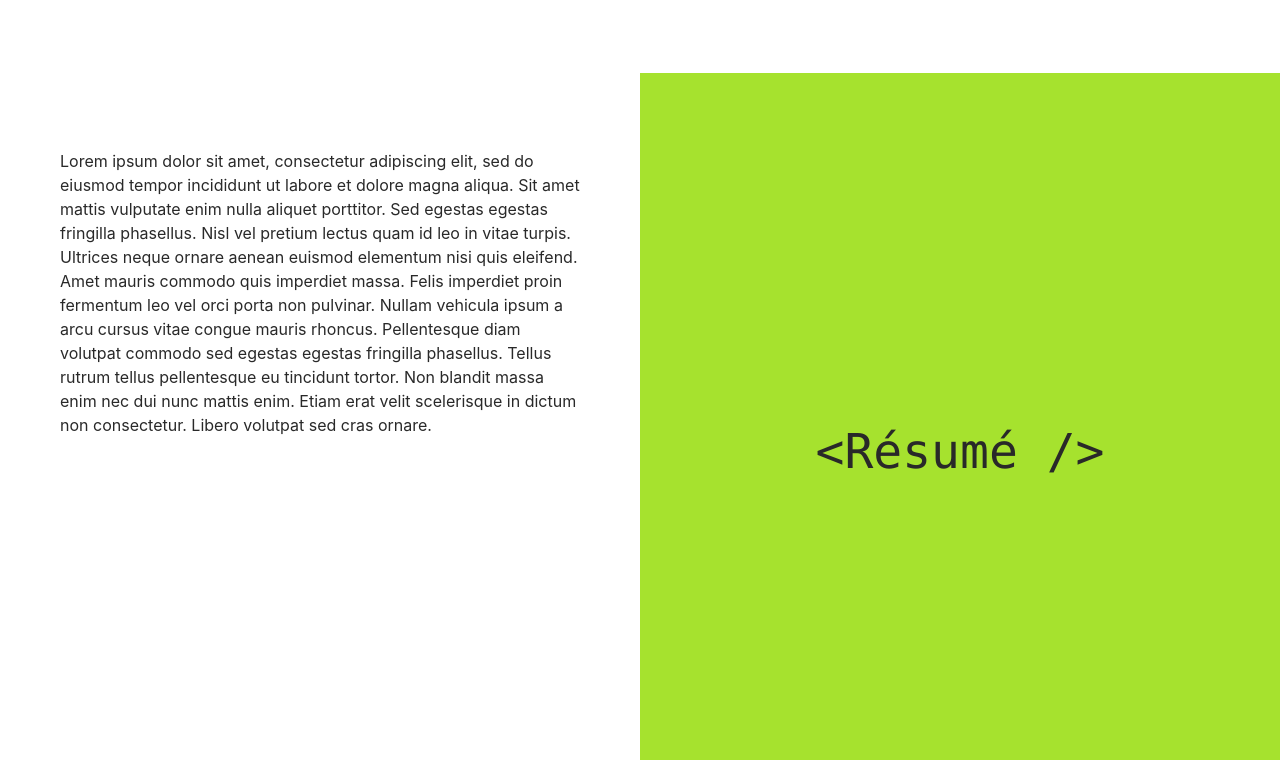
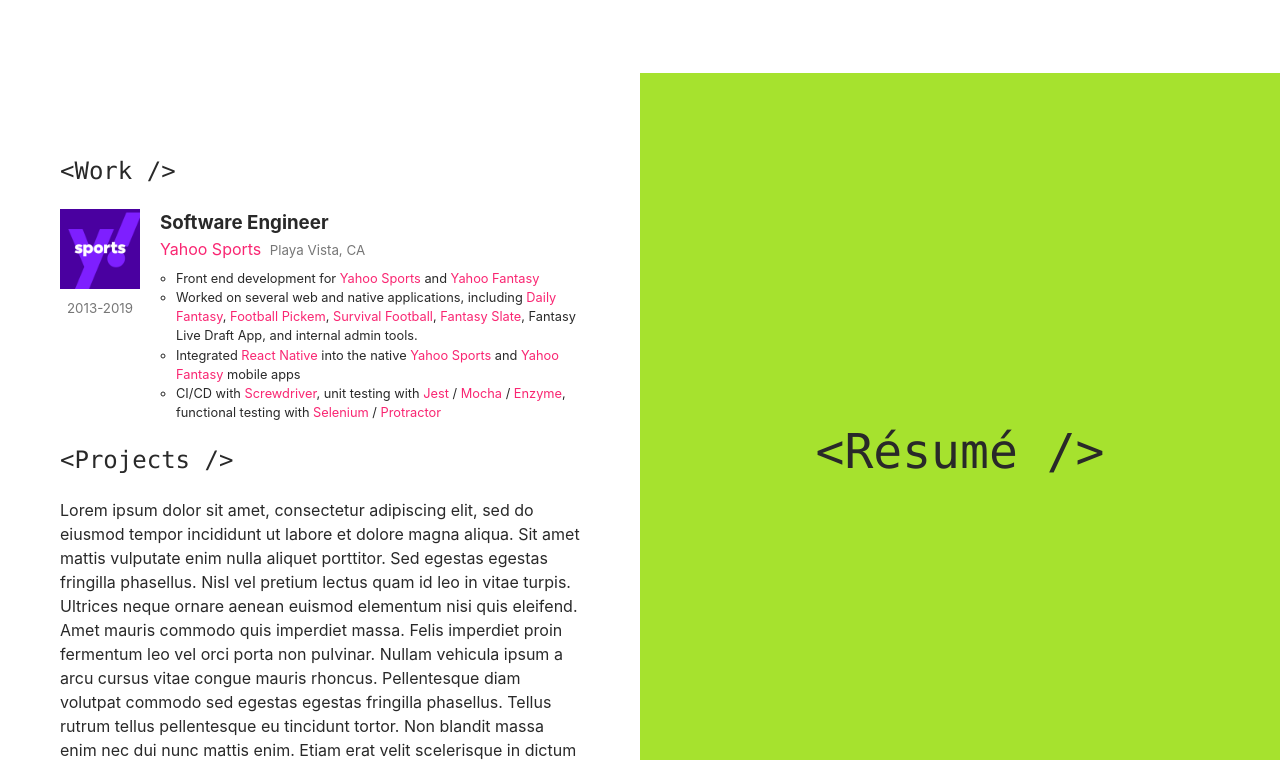
Before and after one commit to mikeygee/mikeygee.github.com, a Gatsby site: page / in a window 1280 px wide. Shown: the part 2040-2800 px from the top of the page. Built offline with nearby package versions, Linux system fonts and the light colour scheme; Gatsby itself is replaced by a stand-in of ours.

Commit message:
start on resume

```diff
--- a/src/components/index.js
+++ b/src/components/index.js
@@ -35,6 +35,7 @@
     text-align: center;
     background-color: ${colors.bgInverse};
     z-index: 2;
+    min-height: 45px;
     ul {
         margin: 0;
         padding: 0;
@@ -148,13 +149,6 @@
     margin: 0 auto;
     max-width: 680px;
     font-family: ${fonts.serif};
-    a {
-        color: ${colors.link};
-        text-decoration: none;
-        &:hover {
-            text-decoration: underline;
-        }
-    }
 `;
 
 export const Post = ({ fields = {}, excerpt, timeToRead, frontmatter = {}, isPreview, html }) => {
--- a/src/pages/index.js
+++ b/src/pages/index.js
@@ -5,9 +5,10 @@
 
 import { colors, fonts, breakpoints, GlobalStyles } from '../styles';
 
-import { IoLogoGithub, IoIosMail, IoLogoTwitter, IoLogoLinkedin } from 'react-icons/io';
+import { IoIosPin, IoLogoGithub, IoIosMail, IoLogoTwitter, IoLogoLinkedin } from 'react-icons/io';
 
 import HeadshotImg from '../images/headshotbw.png';
+import YSports from '../images/ysports.png';
 
 import {
     Nav,
@@ -121,14 +122,13 @@
     display: flex;
     justify-content: center;
     align-items: center;
-    padding: 20px;
+    padding: 0 20px;
     h1 {
         font-family: ${fonts.monospace};
-        font-size: 48px;
+        font-size: 3em;
         font-weight: normal;
         @media (${breakpoints.tablet}) {
-            font-size: 30px;
-            margin: 0;
+            font-size: 1.5em;
         }
     }
     @media (${breakpoints.tablet}) {
@@ -141,9 +141,7 @@
     line-height: 1.5;
 `;
 
-const Section = styled.section.attrs(() => ({
-    tabIndex: -1,
-}))`
+const Section = styled.section`
     display: flex;
     flex-direction: row;
     > div {
@@ -155,7 +153,6 @@
             width: auto;
         }
     }
-    outline: none;
 `;
 
 const About = styled(Section)`
@@ -174,6 +171,46 @@
         background-color: ${colors.bgSection2};
         @media (${breakpoints.tablet}) {
             order: -1;
+        }
+    }
+    h2 {
+        font-family: ${fonts.monospace};
+        font-size: 1.5em;
+        font-weight: normal;
+        @media (${breakpoints.tablet}) {
+            font-size: 1.2em;
+        }
+    }
+`;
+
+const ResumeItem = styled.div`
+    display: flex;
+    flex-direction: row;
+    small {
+        color: ${colors.textSecondary};
+    }
+    img {
+        width: 80px;
+    }
+    > div:first-child {
+        text-align: center;
+    }
+    > div:nth-child(2) {
+        margin-left: 20px;
+        h3, h4 {
+            margin: 0;
+        }
+        h4 {
+            font-weight: normal;
+            small {
+                margin-left: 4px;
+            }
+        }
+        ul {
+            margin: 8px 0 0;
+            padding-left: 16px;
+            list-style-type: circle;
+            font-size: 0.8em;
         }
     }
 `;
@@ -203,17 +240,17 @@
     line-height: 3;
 `;
 
-const SectionHeader = ({ title }) => (
-    <StickyTitle><h1>&lt;{title} /&gt;</h1></StickyTitle>
+const SectionHeader = ({ children }) => (
+    <StickyTitle><h1>&lt;{children} /&gt;</h1></StickyTitle>
+);
+
+const SectionSubHeader = ({ children }) => (
+    <h2>&lt;{children} /&gt;</h2>
 );
 
 class Site extends React.Component {
     componentDidMount() {
         console.log('did mount', window.location);
-    }
-    shouldComponentUpdate(nextProps) {
-        console.log('should update', window.location);
-        return false;
     }
     render() {
         const { data } = this.props;
@@ -249,7 +286,7 @@
                 <Nav type="sticky" isRoot={true} />
                 <Spacer />
                 <About id="about">
-                    <SectionHeader title="About" />
+                    <SectionHeader>About</SectionHeader>
                     <Content>
                         <CenteredRow><img src={HeadshotImg} alt="Mikey Gee headshot" /></CenteredRow>
                         <p>Lorem ipsum dolor sit amet, consectetur adipiscing elit, sed do eiusmod tempor incididunt ut labore et dolore magna aliqua. Sit amet mattis vulputate enim nulla aliquet porttitor. Sed egestas egestas fringilla phasellus. Nisl vel pretium lectus quam id leo in vitae turpis. Ultrices neque ornare aenean euismod elementum nisi quis eleifend. Amet mauris commodo quis imperdiet massa. Felis imperdiet proin fermentum leo vel orci porta non pulvinar. Nullam vehicula ipsum a arcu cursus vitae congue mauris rhoncus. Pellentesque diam volutpat commodo sed egestas egestas fringilla phasellus. Tellus rutrum tellus pellentesque eu tincidunt tortor. Non blandit massa enim nec dui nunc mattis enim. Etiam erat velit scelerisque in dictum non consectetur. Libero volutpat sed cras ornare.</p>
@@ -259,15 +296,35 @@
                 </About>
                 <Resume id="resume">
                     <Content>
+                        <SectionSubHeader>Work</SectionSubHeader>
+                        <ResumeItem>
+                            <div>
+                                <img src={YSports} alt="Yahoo Sports" />
+                                <div><small>2013-2019</small></div>
+                            </div>
+                            <div>
+                                <h3>Software Engineer</h3>
+                                <h4><a href="https://sports.yahoo.com" target="_blank" rel="noopener noreferrer">Yahoo Sports</a> <small>Playa Vista, CA</small></h4>
+                                <ul>
+                                    <li>Front end development for <a href="https://sports.yahoo.com" target="_blank" rel="noopener noreferrer">Yahoo Sports</a> and <a href="https://sports.yahoo.com/fantasy/" target="_blank" rel="noopener noreferrer">Yahoo Fantasy</a></li>
+                                    <li>Worked on several web and native applications, including <a href="https://sports.yahoo.com/dailyfantasy" target="_blank" rel="noopener noreferrer">Daily Fantasy</a>, <a href="https://football.fantasysports.yahoo.com/pickem" target="_blank" rel="noopener noreferrer">Football Pickem</a>, <a href="https://football.fantasysports.yahoo.com/survival/" target="_blank" rel="noopener noreferrer">Survival Football</a>, <a href="https://sports.yahoo.com/fantasyslate/" target="_blank" rel="noopener noreferrer">Fantasy Slate</a>, Fantasy Live Draft App, and internal admin tools.</li>
+                                    <li>Integrated <a href="https://reactnative.dev/" rel="noopener noreferrer">React Native</a> into the native <a href="https://mobile.yahoo.com/sports" target="_blank" rel="noopener noreferrer">Yahoo Sports</a> and <a href="https://mobile.yahoo.com/fantasy" target="_blank" rel="noopener noreferrer">Yahoo Fantasy</a> mobile apps</li>
+                                    <li>CI/CD with <a href="https://screwdriver.cd/" target="_blank" rel="noopener noreferrer">Screwdriver</a>, unit testing with <a href="https://jestjs.io/" target="_blank" rel="noopener noreferrer">Jest</a> / <a href="https://mochajs.org/" target="_blank" rel="noopener noreferrer">Mocha</a> / <a href="https://enzymejs.github.io/enzyme/ " target="_blank" rel="noopener noreferrer">Enzyme</a>, functional testing with <a href="https://www.selenium.dev/" target="_blank" rel="noopener noreferrer">Selenium</a> / <a href="https://www.protractortest.org/" target="_blank" rel="noopener noreferrer">Protractor</a></li>
+                                </ul>
+                            </div>
+                        </ResumeItem>
+                        <SectionSubHeader>Projects</SectionSubHeader>
                         <p>Lorem ipsum dolor sit amet, consectetur adipiscing elit, sed do eiusmod tempor incididunt ut labore et dolore magna aliqua. Sit amet mattis vulputate enim nulla aliquet porttitor. Sed egestas egestas fringilla phasellus. Nisl vel pretium lectus quam id leo in vitae turpis. Ultrices neque ornare aenean euismod elementum nisi quis eleifend. Amet mauris commodo quis imperdiet massa. Felis imperdiet proin fermentum leo vel orci porta non pulvinar. Nullam vehicula ipsum a arcu cursus vitae congue mauris rhoncus. Pellentesque diam volutpat commodo sed egestas egestas fringilla phasellus. Tellus rutrum tellus pellentesque eu tincidunt tortor. Non blandit massa enim nec dui nunc mattis enim. Etiam erat velit scelerisque in dictum non consectetur. Libero volutpat sed cras ornare.</p>
+                        <SectionSubHeader>Skills</SectionSubHeader>
+                        <SectionSubHeader>Education</SectionSubHeader>
                     </Content>
-                    <SectionHeader title="Résumé" />
+                    <SectionHeader>Résumé</SectionHeader>
                 </Resume>
                 <Contact id="contact">
-                    <SectionHeader title="Contact" />
+                    <SectionHeader>Contact</SectionHeader>
                     <Content>
                         <p>The best way to reach me is by e-mail.</p>
-                        <p>I am available for short term work only (3 months or less). I am no longer seeking full time work. Please do not contact me regarding full time positions.</p>
+                        <p>I am currently available for short term (3 months or less) or part time work only. There is no need to contact me regarding full time positions. If you have a smaller project or something not too time sensitive, I'd be happy to discuss working together.</p>
                         <IconRow>
                             <IoIosMail size="30px"/>
                             <a href="mailto:mikey@mikeygee.com" target="_blank">mikey@mikeygee.com</a>
@@ -298,7 +355,7 @@
                             </Archive>
                         </BlogContainer>
                     </Content>
-                    <SectionHeader title="Blog" />
+                    <SectionHeader>Blog</SectionHeader>
                 </Blog>
                 <Footer />
             </div>
--- a/src/styles.js
+++ b/src/styles.js
@@ -67,6 +67,13 @@
         @media (${breakpoints.phone}) {
             font-size: 13px;
         }
+        a {
+            color: ${colors.link};
+            text-decoration: none;
+            &:hover {
+                text-decoration: underline;
+            }
+        }
         footer {
             text-align: center;
             font-size: 13px;
```
Also changed, not shown: src/images/ysports.png (added).
